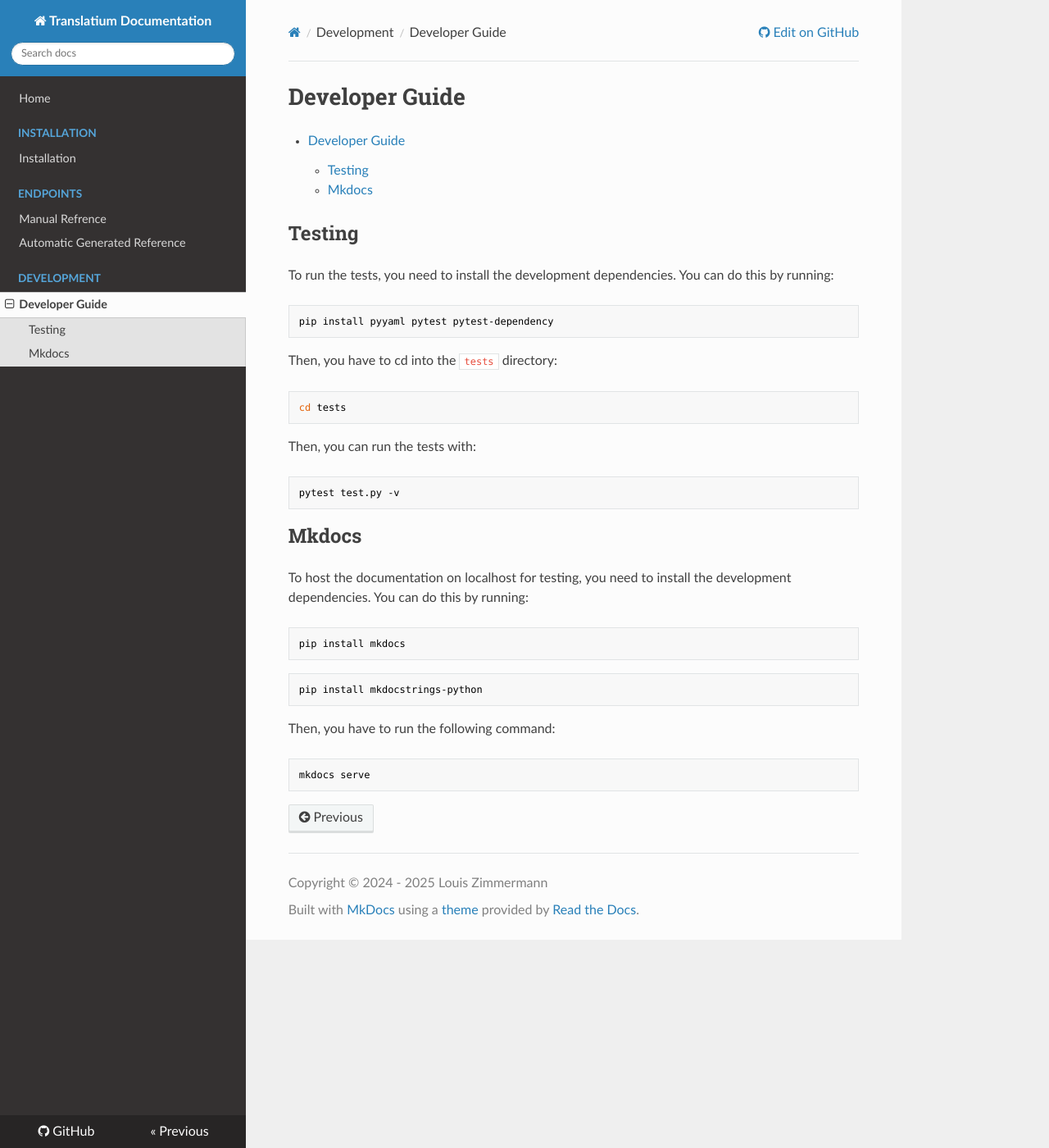
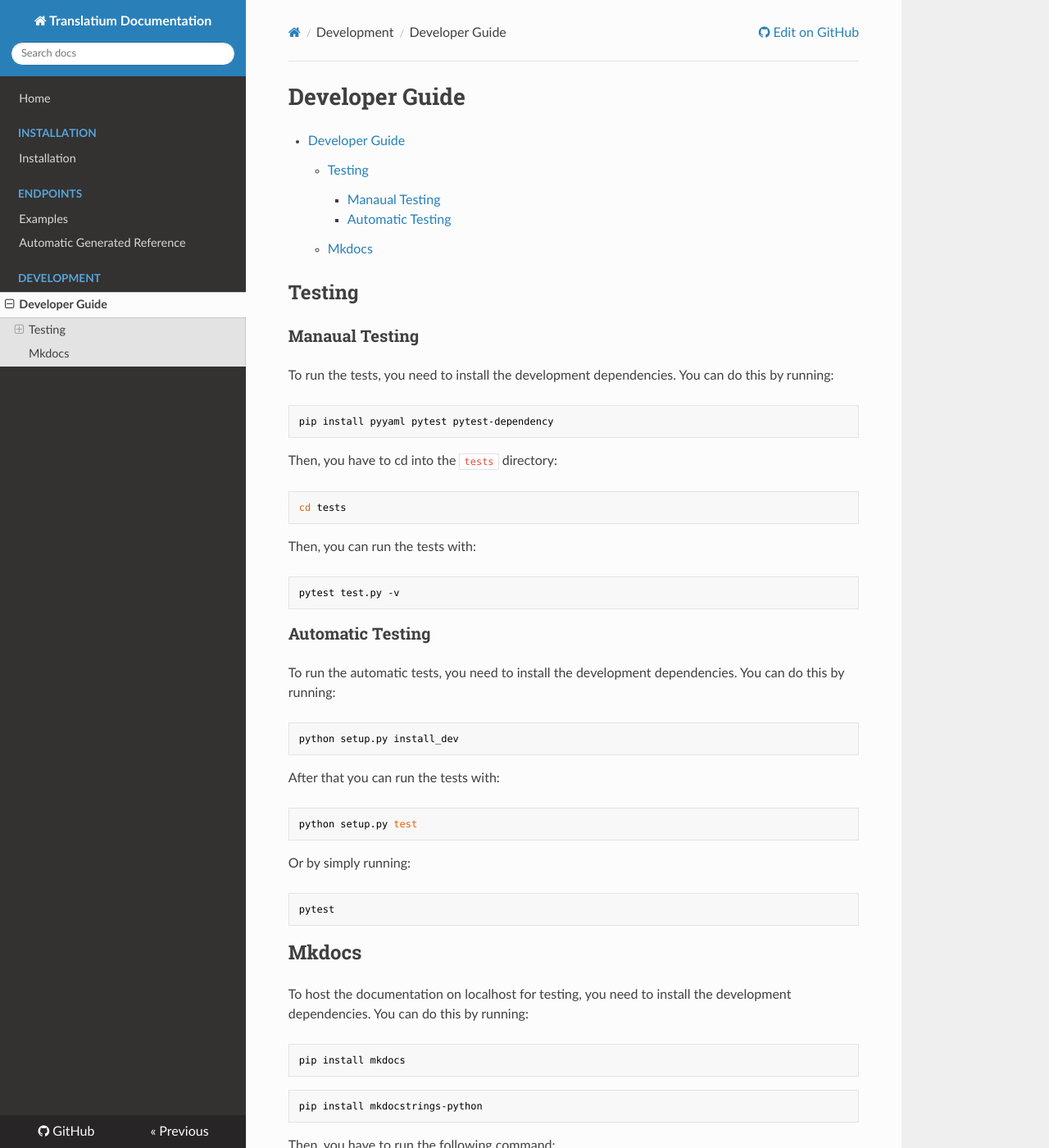
Before and after one commit to CEOXeon/Translatium, an MkDocs documentation site: the page built from docs/developer/developer.md, in a window 1280 px wide and 1400 px high. Shown: the whole window at 82% size. Built offline with MkDocs 1.6.1, drawn with Linux system fonts in a browser that asks for light colours; nearby versions of some CDN libraries.

Commit message:
Updated Docs

````diff
--- a/docs/developer/developer.md
+++ b/docs/developer/developer.md
@@ -3,6 +3,8 @@
 [TOC]
 
 ## Testing
+
+### Manaual Testing
 
 To run the tests, you need to install the development dependencies. You can do this by running:
 
@@ -22,6 +24,26 @@ Then, you can run the tests with:
 pytest test.py -v
 ```
 
+### Automatic Testing
+
+To run the automatic tests, you need to install the development dependencies. You can do this by running:
+
+```bash
+python setup.py install_dev
+```
+
+After that you can run the tests with:
+
+```bash
+python setup.py test
+```
+
+Or by simply running:
+
+```bash
+pytest
+```
+
 ## Mkdocs
 
 To host the documentation on localhost for testing, you need to install the development dependencies. You can do this by running:
--- a/mkdocs.yml
+++ b/mkdocs.yml
@@ -7,7 +7,7 @@ nav:
   - Installation:
     - Installation: usage/install.md
   - Endpoints:
-    - Manual Refrence: usage/manual_reference.md
+    - Examples: usage/examples.md
     - Automatic Generated Reference: usage/Automatic_Reference.md
   - Development:
     -  Developer Guide: developer/developer.md
````
Also changed, not shown: docs/usage/Automatic_Reference.md (+1 -4 lines), docs/usage/examples.md (added, +32 -0 lines), docs/usage/manual_reference.md (deleted, +0 -53 lines).
